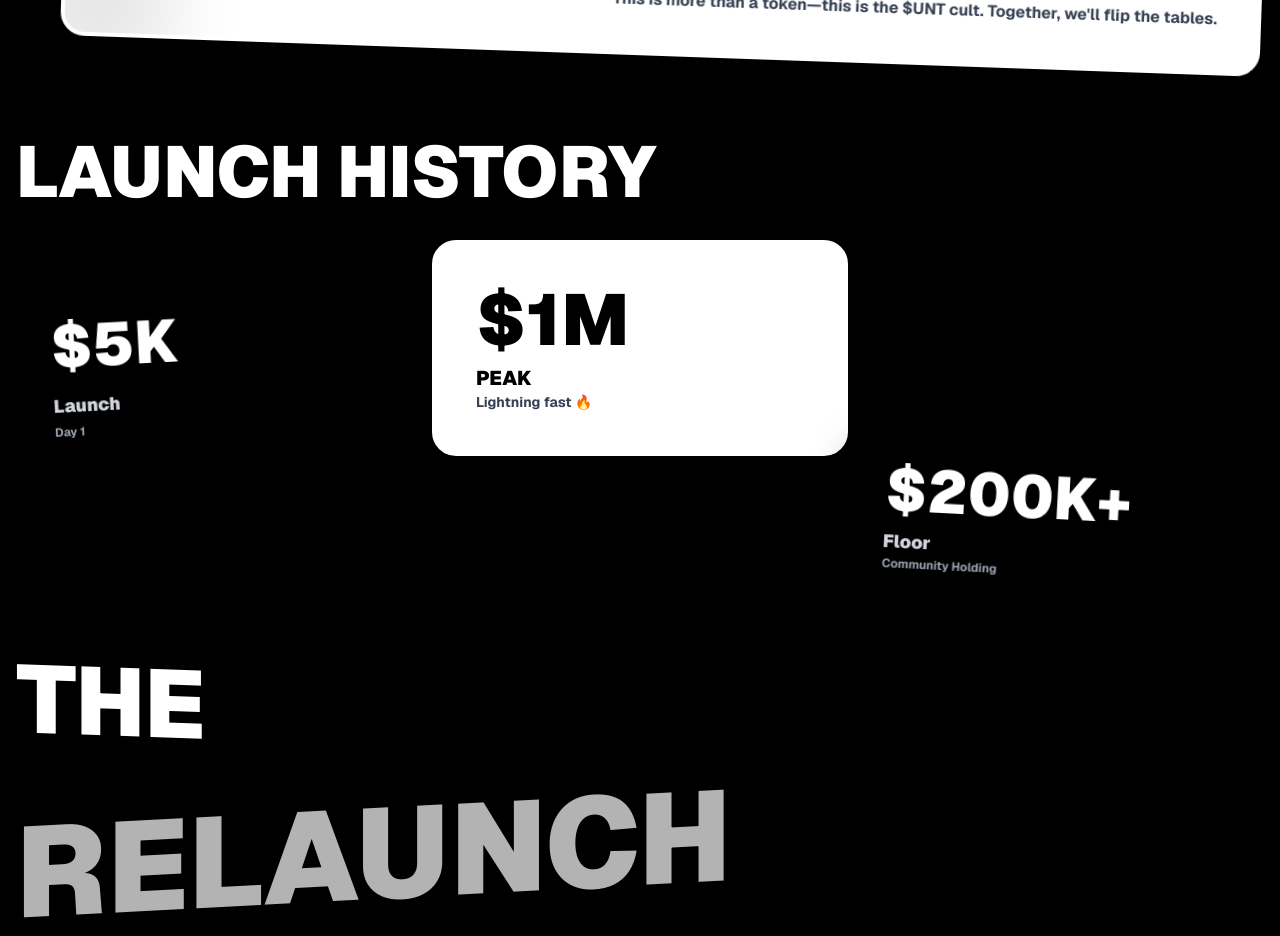
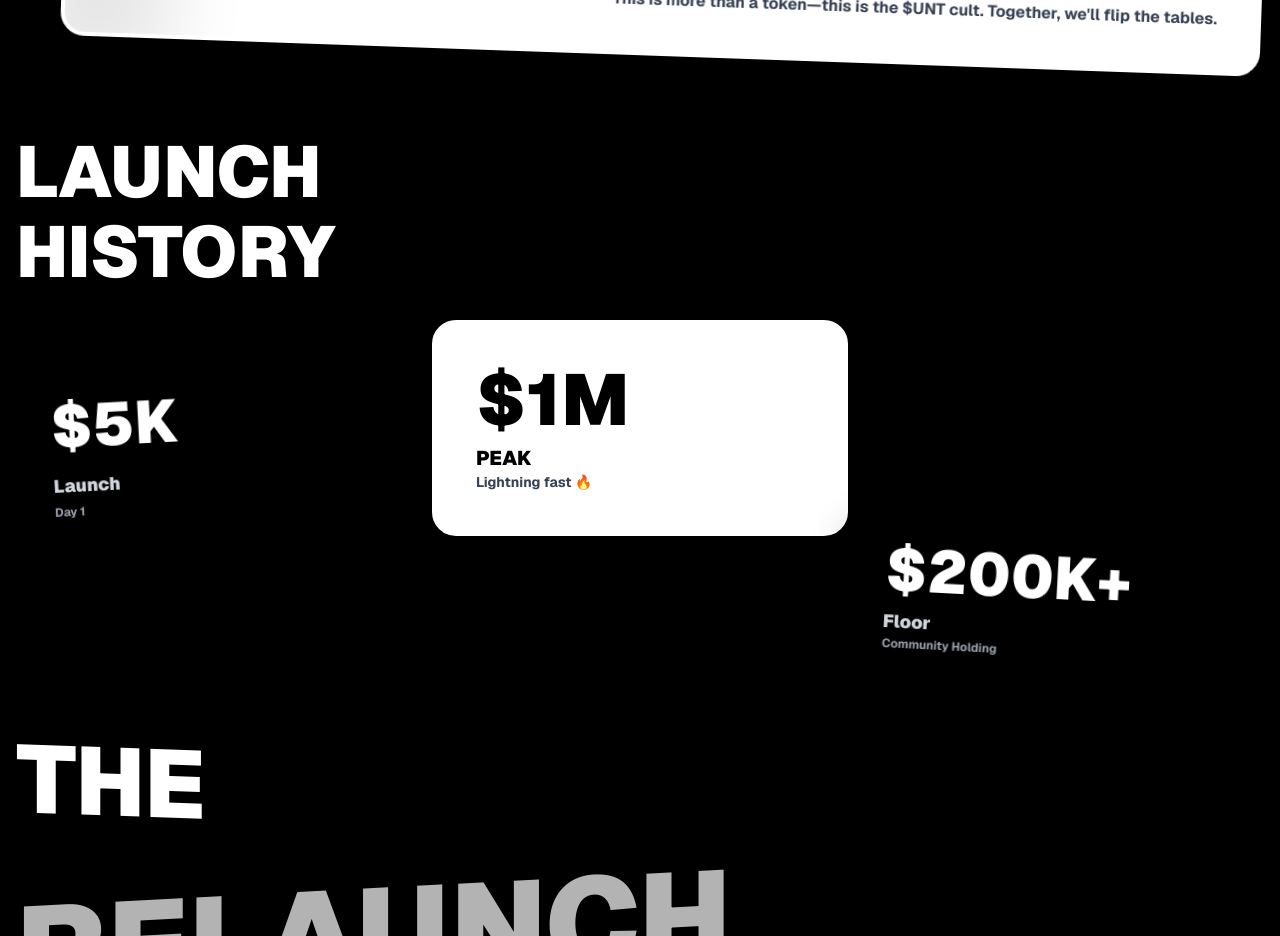
Before and after one commit to audifyx/v0-meme-coin-website, a Next.js app: page / in a window 1280 px wide. Shown: the part 4020-4956 px from the top of the page. Built offline with nearby package versions, Linux system fonts and the light colour scheme.

Commit message:
fix: display "LAUNCH HISTORY" heading vertically

```diff
--- a/components/About.tsx
+++ b/components/About.tsx
@@ -94,9 +94,14 @@ export default function About() {
 
         {/* Launch History - Playful scattered layout */}
         <div className="mb-20 relative">
-          <h3 className="text-6xl md:text-7xl font-black mb-16 animate-fade-in-down transform -skew-x-2">
-            LAUNCH HISTORY
-          </h3>
+          <div className="mb-16 animate-fade-in-down transform -skew-x-2">
+            <h3 className="text-6xl md:text-7xl font-black leading-none">
+              LAUNCH
+            </h3>
+            <h3 className="text-6xl md:text-7xl font-black leading-none mt-2">
+              HISTORY
+            </h3>
+          </div>
 
           <div className="relative h-96 md:h-80">
             {/* $5K Card - top left, rotated */}
```
